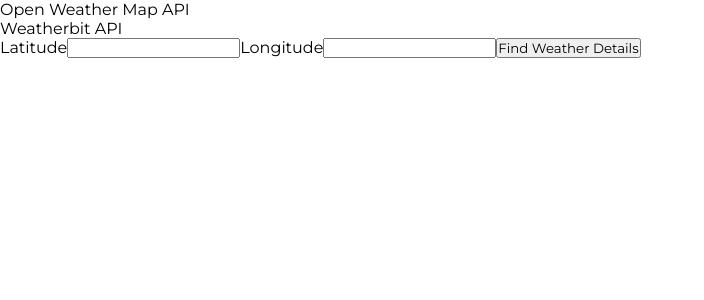
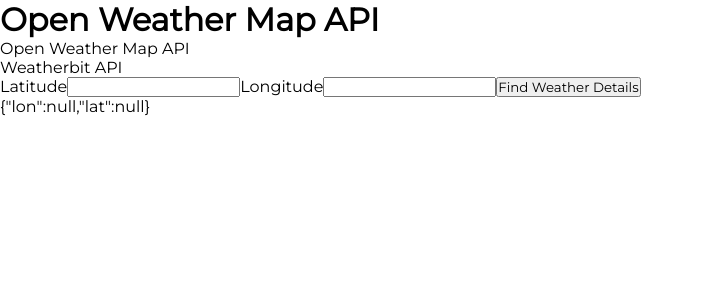
Before and after one commit to elpassion/elp-workshop-2-frontend, a React (Create React App) app: page / in a window 1280 px wide. Shown: the top 300 px of the page, without its empty margins (0-704 px from the left). Built offline with nearby package versions, Linux system fonts and the light colour scheme; no server answers.

Commit message:
env variables added, switching between two weather API's, latitude and longitude now available to change add tests for switching between API's

```diff
--- a/cypress.json
+++ b/cypress.json
@@ -1,3 +1,7 @@
 {
-    "baseUrl": "http://localhost:3000"
+    "baseUrl": "http://localhost:3000",
+    "env": {
+        "openWeatherApi": "d45fdad17e3b225c88a4be40c4a6ee2b",
+        "weatherBitApi": "227ec9c3885844a6b61921d59b928645"
+    }
 }
--- a/src/App.tsx
+++ b/src/App.tsx
@@ -1,49 +1,76 @@
 import React from "react"
 import { useAsyncFn } from "react-use"
 import { dataDestructure } from "./helpers/dataDestructure"
-import { SynthEvent } from "./types/WeatherData"
+import { Change, Coords, SynthEvent } from "./types/WeatherData"
+const OPEN_WEATHER_MAP_API_KEY = process.env.REACT_APP_OPEN_WEATHER_MAP_API_KEY
+const WEATHERBIT_API_KEY = process.env.REACT_APP_WEATHERBIT_API_KEY
 
-const getURL = (reqValue: string): string => {
+
+const getURL = (reqValue: string, coordinates: Coords): string => {
   let URL = ''
+  const lat = coordinates.lat
+  const lon = coordinates.lon
+
   if (reqValue === 'Open Weather Map API') {
-    URL = 'https://api.openweathermap.org/data/2.5/onecall?lat=35.7796&lon=-78.6382&exclude=hourly,minutely,daily&appid=d45fdad17e3b225c88a4be40c4a6ee2b'
+    URL = `https://api.openweathermap.org/data/2.5/onecall?lat=${lat}&lon=${lon}&exclude=hourly,minutely,daily&appid=${OPEN_WEATHER_MAP_API_KEY}`
   } else if (reqValue === 'Weatherbit API') {
-    URL = 'https://api.weatherbit.io/v2.0/current?lat=35.7796&lon=-78.6382&key=227ec9c3885844a6b61921d59b928645'
+    URL = `https://api.weatherbit.io/v2.0/current?lat=${lat}&lon=${lon}&key=${WEATHERBIT_API_KEY}`
   }
   return URL
 }
 
 const App: React.FC = () => {
   const [tabValue, setTabValue] = React.useState('Open Weather Map API')
+  const [coordinates, setCoordinates] = React.useState({ lon: null, lat: null })
   const [{ value, loading, error }, fetchWeather] = useAsyncFn(async () => {
-    const URL = getURL(tabValue)
+    const URL = getURL(tabValue, coordinates)
+
     const response = await fetch(URL)
     const result = await response.json()
     return result
+  }, [tabValue, coordinates])
+
+  React.useEffect(() => {
+    if (tabValue === 'Weatherbit API' && value?.current) {
+      fetchWeather()
+    } else if (tabValue === 'Open Weather Map API' && value?.data) {
+      fetchWeather()
+    }
+    // 'value' excluded due to infinite render loop.
+    // eslint-disable-next-line react-hooks/exhaustive-deps
   }, [tabValue])
 
   const handleClick = (event: SynthEvent) => {
     setTabValue((event.target as HTMLParagraphElement).innerText)
   }
+  const handleChange = (event: Change) => {
+    const value = event.target.value
+    setCoordinates({
+      ...coordinates,
+      [event.target.name]: value
+    })
+  }
 
-  const { lat, lon, timezone, temp, pressure, humidity, sunrise, sunset } = dataDestructure(value) || {}
+  const { status, lat, lon, timezone, temp, pressure, humidity } = dataDestructure(value, tabValue)
+
   return (
     <>
+      <h1>{tabValue}</h1>
       <div>
         <p className="tab-1" onClick={handleClick}>Open Weather Map API</p>
         <p className="tab-2" onClick={handleClick}>Weatherbit API</p>
       </div>
       <label htmlFor="latitude">Latitude</label>
-      <input id="latitude" type="number" />
+      <input id="latitude" name="lat" type="number" onChange={handleChange} />
       <label htmlFor="longitude">Longitude</label>
-      <input id="longitude" type="number" />
+      <input id="longitude" name="lon" type="number" onChange={handleChange} />
       <button className="confirm-btn" onClick={fetchWeather}>Find Weather Details</button>
 
       <div>
 
         {
-          error && (
-            <div>Error mate</div>
+          (error || value?.message || value?.error) && (
+            <div>Error: {error || value.message || value.error}</div>
           )
         }
         {
@@ -52,36 +79,23 @@
           )
         }
         {
-          value && (
+          status && (
             <>
-              <p>
-                {timezone}
-              </p>
-              <p >
-                Longitude: {lon}
-              </p>
-              <p>
-                Latitude: {lat}
-              </p>
-              <p>
-                Temperature: {temp}
-              </p>
-              <p>
-                Pressure: {pressure}
-              </p>
-              <p>
-                Humidity: {humidity}
-              </p>
-              <p>
-                Sunrise: {sunrise}
-              </p>
-              <p>
-                Sunset: {sunset}
-              </p>
-              {JSON.stringify(value)}
+              <p>{timezone}</p>
+              <p>Longitude: {lon}</p>
+              <p>Latitude: {lat}</p>
+              <p>Temperature: {temp}</p>
+              <p>Pressure: {pressure}</p>
+              <p>Humidity: {humidity}</p>
             </>
           )
         }
+        <p style={{ wordWrap: 'break-word' }}>
+          {JSON.stringify(coordinates)}
+        </p>
+        <p style={{ wordWrap: 'break-word' }}>
+          {status && JSON.stringify(value)}
+        </p>
       </div>
 
     </>
--- a/src/helpers/dataDestructure.ts
+++ b/src/helpers/dataDestructure.ts
@@ -1,28 +1,25 @@
 import { WeatherData } from "../types/WeatherData"
 
-export const dataDestructure = (value: any): WeatherData | null => {
-    if (value?.data) {
+export const dataDestructure = (value: any, tabValue: string): WeatherData => {
+  if (tabValue === 'Weatherbit API' && value?.data) {
     const {
       lat,
       lon,
       app_temp,
       pres,
       rh,
-        sunrise,
-        sunset,
       timezone
     } = value.data[0]
     return {
+      status: true,
       lat,
       lon,
       timezone,
-        temp: app_temp,
+      temp: app_temp > 100 ? (app_temp - 273.15).toFixed(1) : app_temp,
       pressure: pres,
-        humidity: rh,
-        sunrise,
-        sunset
+      humidity: rh
     }
-    } else if (value) {
+  } else if (tabValue === 'Open Weather Map API' && value?.current) {
     const {
       lat,
       lon,
@@ -30,21 +27,18 @@
       current: {
         humidity,
         temp,
-          sunrise,
-          sunset,
         pressure
       }
     } = value
     return {
+      status: true,
       lat,
       lon,
       timezone,
-        temp,
+      temp: temp > 100 ? (temp - 273.15).toFixed(1) : temp,
       pressure,
-        humidity,
-        sunrise,
-        sunset
+      humidity
     }
   }
-    return null
+  return { status: false }
 }
```
Also changed, not shown: src/types/WeatherData.ts (+13 -9 lines), 2 other files (tests, documents, lock files or other folders). Lines whose indentation alone changed are shown as unchanged.
